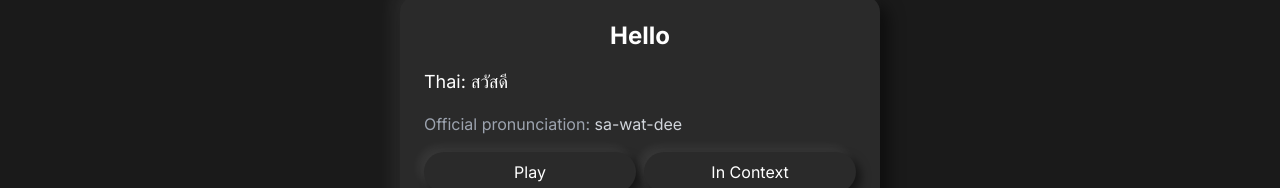
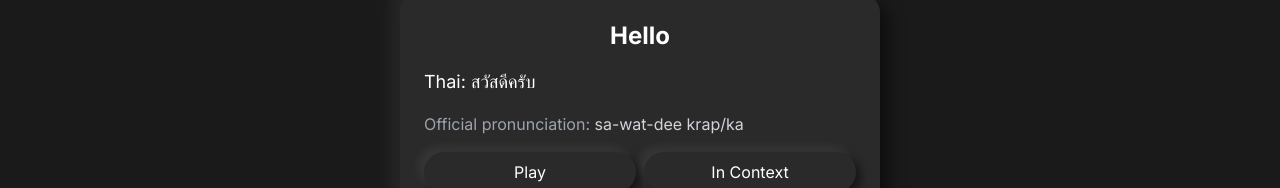
Before and after one commit to MaartenRischen/ThaiFlashcardsApp, a Next.js app: page / in a window 1280 px wide. Both pictures are taken after a click on the button "Show Answer". Shown: the part 312-500 px from the top of the page. Built offline with nearby package versions, Linux system fonts and the light colour scheme.

Commit message:
Add gender-sensitive Thai phrases with masculine/feminine variations and real-time toggle functionality

```diff
--- a/app/page.tsx
+++ b/app/page.tsx
@@ -12,13 +12,18 @@ import {
 import { Switch } from "@/app/components/ui/switch";
 
 interface ExampleSentence {
-  thai: string;
+  thai: string; // Default/neutral form
+  thaiMasculine?: string; // Optional masculine form
+  thaiFeminine?: string; // Optional feminine form
   pronunciation: string;
   translation: string;
 }
 
 interface Phrase {
-  thai: string;
+  thai: {
+    masculine: string;
+    feminine: string;
+  };
   pronunciation: string;
   mnemonic: string;
   english: string;
@@ -86,9 +91,11 @@ const GRADUATING_INTERVAL = 1; // First interval after learning in days
 const EASY_INTERVAL = 4; // Interval when rating Easy on new card
 const NEW_CARDS_PER_DAY = 20;
 
-// Add a new interface for the random sentence
+// Update RandomSentence interface to potentially hold both forms
 interface RandomSentence {
-  thai: string;
+  thai: string; // Default/neutral form
+  thaiMasculine?: string;
+  thaiFeminine?: string;
   english: string;
 }
 
@@ -109,8 +116,11 @@ const VERSION_INFO = {
 const INITIAL_PHRASES: Phrase[] = [
   {
     english: "Hello",
-    thai: "สวัสดี",
-    pronunciation: "sa-wat-dee",
+    thai: {
+      masculine: "สวัสดีครับ",
+      feminine: "สวัสดีค่ะ"
+    },
+    pronunciation: "sa-wat-dee krap/ka",
     mnemonic: "Think: 'Swadee' - like saying 'sweet day' quickly",
     examples: [
       {
@@ -127,8 +137,11 @@ const INITIAL_PHRASES: Phrase[] = [
   },
   {
     english: "Thank you",
-    thai: "ขอบคุณ",
-    pronunciation: "khop-khun",
+    thai: {
+      masculine: "ขอบคุณครับ",
+      feminine: "ขอบคุณค่ะ"
+    },
+    pronunciation: "khop-khun krap/ka",
     mnemonic: "Think: 'Cope-Kun' - you cope with kindness",
     examples: [
       {
@@ -145,8 +158,11 @@ const INITIAL_PHRASES: Phrase[] = [
   },
   {
     english: "Yes",
-    thai: "ใช่",
-    pronunciation: "chai",
+    thai: {
+      masculine: "ใช่ครับ",
+      feminine: "ใช่ค่ะ"
+    },
+    pronunciation: "chai krap/ka",
     mnemonic: "Think: 'Chai' - like the tea, say 'yes' to chai",
     examples: [
       {
@@ -163,8 +179,11 @@ const INITIAL_PHRASES: Phrase[] = [
   },
   {
     english: "No",
-    thai: "ไม่",
-    pronunciation: "mai",
+    thai: {
+      masculine: "ไม่ครับ",
+      feminine: "ไม่ค่ะ"
+    },
+    pronunciation: "mai krap/ka",
     mnemonic: "Think: 'My' - 'My answer is no'",
     examples: [
       {
@@ -181,8 +200,11 @@ const INITIAL_PHRASES: Phrase[] = [
   },
   {
     english: "How are you?",
-    thai: "สบายดีไหม",
-    pronunciation: "sa-bai-dee-mai",
+    thai: {
+      masculine: "สบายดีไหมครับ",
+      feminine: "สบายดีไหมคะ"
+    },
+    pronunciation: "sa-bai-dee-mai krap/ka",
     mnemonic: "Think: 'So bye, did I?' - asking about their well-being",
     examples: [
       {
@@ -199,8 +221,11 @@ const INITIAL_PHRASES: Phrase[] = [
   },
   {
     english: "What is your name?",
-    thai: "คุณชื่ออะไร",
-    pronunciation: "khun cheu a-rai",
+    thai: {
+      masculine: "คุณชื่ออะไรครับ",
+      feminine: "คุณชื่ออะไรคะ"
+    },
+    pronunciation: "khun cheu a-rai krap/ka",
     mnemonic: "Think: 'Koon chew a rye' - asking someone's name over rye bread",
     examples: [
       {
@@ -217,44 +242,61 @@ const INITIAL_PHRASES: Phrase[] = [
   },
   {
     english: "My name is...",
-    thai: "ฉันชื่อ...",
-    pronunciation: "chan cheu...",
+    thai: {
+      masculine: "ผมชื่อ...",
+      feminine: "ฉันชื่อ..."
+    },
+    pronunciation: "phom/chan cheu...",
     mnemonic: "Think: 'Chan chew' - I'm chewing as I tell my name",
     examples: [
       {
         thai: "ฉันชื่อปีเตอร์ ยินดีที่ได้รู้จัก",
-        pronunciation: "chan cheu Peter, yin-dee tee dai roo-jak",
+        thaiMasculine: "ผมชื่อปีเตอร์ ยินดีที่ได้รู้จักครับ",
+        thaiFeminine: "ฉันชื่อปีเตอร์ ยินดีที่ได้รู้จักค่ะ",
+        pronunciation: "phom/chan cheu Peter, yin-dee tee dai roo-jak krap/ka",
         translation: "My name is Peter, nice to meet you."
       },
       {
         thai: "สวัสดี ฉันชื่อมาร์ค ฉันมาจากอเมริกา",
-        pronunciation: "sa-wat-dee, chan cheu Mark, chan ma jak america",
+        thaiMasculine: "สวัสดีครับ ผมชื่อมาร์ค ผมมาจากอเมริกาครับ",
+        thaiFeminine: "สวัสดีค่ะ ฉันชื่อมาร์ค ฉันมาจากอเมริกาค่ะ",
+        pronunciation: "sa-wat-dee krap/ka, phom/chan cheu Mark, phom/chan ma jak america krap/ka",
         translation: "Hello, my name is Mark. I'm from America."
       }
     ]
   },
   {
     english: "I don't understand",
-    thai: "ฉันไม่เข้าใจ",
-    pronunciation: "chan mai kao-jai",
+    thai: {
+      masculine: "ผมไม่เข้าใจครับ",
+      feminine: "ฉันไม่เข้าใจค่ะ"
+    },
+    pronunciation: "phom/chan mai kao-jai krap/ka",
     mnemonic: "Think: 'Chan my cow-chai' - my cow doesn't understand either",
     examples: [
       {
         thai: "ฉันไม่เข้าใจ พูดช้าๆ ได้ไหม",
-        pronunciation: "chan mai kao-jai, pood cha cha dai mai",
+        thaiMasculine: "ผมไม่เข้าใจ พูดช้าๆ ได้ไหมครับ",
+        thaiFeminine: "ฉันไม่เข้าใจ พูดช้าๆ ได้ไหมคะ",
+        pronunciation: "phom/chan mai kao-jai, pood cha cha dai mai krap/ka",
         translation: "I don't understand. Can you speak slowly?"
       },
       {
         thai: "ขอโทษ ฉันไม่เข้าใจภาษาไทยดีนัก",
-        pronunciation: "kor-tote, chan mai kao-jai pasa thai dee nak",
+        thaiMasculine: "ขอโทษครับ ผมไม่เข้าใจภาษาไทยดีนักครับ",
+        thaiFeminine: "ขอโทษค่ะ ฉันไม่เข้าใจภาษาไทยดีนักค่ะ",
+        pronunciation: "kor-tote krap/ka, phom/chan mai kao-jai pasa thai dee nak krap/ka",
         translation: "Sorry, I don't understand Thai very well."
       }
     ]
   },
   {
     english: "Please speak slowly",
-    thai: "กรุณาพูดช้าๆ",
-    pronunciation: "ga-ru-na pood cha-cha",
+    thai: {
+      masculine: "กรุณาพูดช้าๆ ครับ",
+      feminine: "กรุณาพูดช้าๆ ค่ะ"
+    },
+    pronunciation: "ga-ru-na pood cha-cha krap/ka",
     mnemonic: "Think: 'Karuna' (kindness) 'pood cha-cha' (speak cha-cha dance - slowly)",
     examples: [
       {
@@ -271,8 +313,11 @@ const INITIAL_PHRASES: Phrase[] = [
   },
   {
     english: "Where is the bathroom?",
-    thai: "ห้องน้ำอยู่ที่ไหน",
-    pronunciation: "hong-nam yoo tee-nai",
+    thai: {
+      masculine: "ห้องน้ำอยู่ที่ไหนครับ",
+      feminine: "ห้องน้ำอยู่ที่ไหนคะ"
+    },
+    pronunciation: "hong-nam yoo tee-nai krap/ka",
     mnemonic: "Think: 'Hong-nam' sounds like 'home' with 'nam' (water) - where's the water room?",
     examples: [
       {
@@ -289,8 +334,11 @@ const INITIAL_PHRASES: Phrase[] = [
   },
   {
     english: "How much is this?",
-    thai: "อันนี้เท่าไหร่",
-    pronunciation: "an-nee tao-rai",
+    thai: {
+      masculine: "อันนี้เท่าไหร่ครับ",
+      feminine: "อันนี้เท่าไหร่คะ"
+    },
+    pronunciation: "an-nee tao-rai krap/ka",
     mnemonic: "Think: 'Annie, tell me how much!'",
     examples: [
       {
@@ -307,8 +355,11 @@ const INITIAL_PHRASES: Phrase[] = [
   },
   {
     english: "Delicious",
-    thai: "อร่อย",
-    pronunciation: "a-roi",
+    thai: {
+      masculine: "อร่อยครับ",
+      feminine: "อร่อยค่ะ"
+    },
+    pronunciation: "a-roi krap/ka",
     mnemonic: "Think: 'Ah, royal' - food fit for royalty",
     examples: [
       {
@@ -325,8 +376,11 @@ const INITIAL_PHRASES: Phrase[] = [
   },
   {
     english: "Today",
-    thai: "วันนี้",
-    pronunciation: "wan-nee",
+    thai: {
+      masculine: "วันนี้ครับ",
+      feminine: "วันนี้ค่ะ"
+    },
+    pronunciation: "wan-nee krap/ka",
     mnemonic: "Think: 'One knee' - today I hurt one knee",
     examples: [
       {
@@ -343,8 +397,11 @@ const INITIAL_PHRASES: Phrase[] = [
   },
   {
     english: "Tomorrow",
-    thai: "พรุ่งนี้",
-    pronunciation: "proong-nee",
+    thai: {
+      masculine: "พรุ่งนี้ครับ",
+      feminine: "พรุ่งนี้ค่ะ"
+    },
+    pronunciation: "proong-nee krap/ka",
     mnemonic: "Think: 'Prune-knee' - tomorrow I'll fix my pruned knee",
     examples: [
       {
@@ -361,13 +418,18 @@ const INITIAL_PHRASES: Phrase[] = [
   },
   {
     english: "Yesterday",
-    thai: "เมื่อวาน",
-    pronunciation: "meua-wan",
+    thai: {
+      masculine: "เมื่อวานครับ",
+      feminine: "เมื่อวานค่ะ"
+    },
+    pronunciation: "meua-wan krap/ka",
     mnemonic: "Think: 'Mew-a-waan' - the cat meowed all day yesterday",
     examples: [
       {
         thai: "เมื่อวานฉันไปตลาด",
-        pronunciation: "meua-wan chan pai ta-lad",
+        thaiMasculine: "เมื่อวานผมไปตลาด",
+        thaiFeminine: "เมื่อวานฉันไปตลาด",
+        pronunciation: "meua-wan phom/chan pai ta-lad",
         translation: "Yesterday I went to the market."
       },
       {
@@ -379,8 +441,11 @@ const INITIAL_PHRASES: Phrase[] = [
   },
   {
     english: "Water",
-    thai: "น้ำ",
-    pronunciation: "nam",
+    thai: {
+      masculine: "น้ำครับ",
+      feminine: "น้ำค่ะ"
+    },
+    pronunciation: "nam krap/ka",
     mnemonic: "Think: 'Nom' - like 'nom nom' drinking water",
     examples: [
       {
@@ -397,8 +462,11 @@ const INITIAL_PHRASES: Phrase[] = [
   },
   {
     english: "Food",
-    thai: "อาหาร",
-    pronunciation: "a-han",
+    thai: {
+      masculine: "อาหารครับ",
+      feminine: "อาหารค่ะ"
+    },
+    pronunciation: "a-han krap/ka",
     mnemonic: "Think: 'A-han' - 'a hand' full of food",
     examples: [
       {
@@ -415,8 +483,11 @@ const INITIAL_PHRASES: Phrase[] = [
   },
   {
     english: "Hot (temperature)",
-    thai: "ร้อน",
-    pronunciation: "ron",
+    thai: {
+      masculine: "ร้อนครับ",
+      feminine: "ร้อนค่ะ"
+    },
+    pronunciation: "ron krap/ka",
     mnemonic: "Think: 'Ron is hot' - Ron is always complaining about the heat",
     examples: [
       {
@@ -433,13 +504,18 @@ const INITIAL_PHRASES: Phrase[] = [
   },
   {
     english: "Cold",
-    thai: "หนาว",
-    pronunciation: "nao",
+    thai: {
+      masculine: "หนาวครับ",
+      feminine: "หนาวค่ะ"
+    },
+    pronunciation: "nao krap/ka",
     mnemonic: "Think: 'Now' - 'right now' I feel cold",
     examples: [
       {
         thai: "ฉันรู้สึกหนาว เปิดแอร์เย็นเกินไป",
-        pronunciation: "chan roo-suek nao, perd air yen gern pai",
+        thaiMasculine: "ผมรู้สึกหนาว เปิดแอร์เย็นเกินไป",
+        thaiFeminine: "ฉันรู้สึกหนาว เปิดแอร์เย็นเกินไป",
+        pronunciation: "phom/chan roo-suek nao, perd air yen gern pai",
         translation: "I feel cold, the air conditioning is too cool."
       },
       {
@@ -451,8 +527,11 @@ const INITIAL_PHRASES: Phrase[] = [
   },
   {
     english: "Good",
-    thai: "ดี",
-    pronunciation: "dee",
+    thai: {
+      masculine: "ดีครับ",
+      feminine: "ดีค่ะ"
+    },
+    pronunciation: "dee krap/ka",
     mnemonic: "Think: 'Dee' - sounds like the English word 'D' (grade) - better than an F!",
     examples: [
       {
@@ -469,8 +548,11 @@ const INITIAL_PHRASES: Phrase[] = [
   },
   {
     english: "Bad",
-    thai: "แย่",
-    pronunciation: "yae",
+    thai: {
+      masculine: "แย่ครับ",
+      feminine: "แย่ค่ะ"
+    },
+    pronunciation: "yae krap/ka",
     mnemonic: "Think: 'Yuck' - that's bad",
     examples: [
       {
@@ -487,8 +569,11 @@ const INITIAL_PHRASES: Phrase[] = [
   },
   {
     english: "Big",
-    thai: "ใหญ่",
-    pronunciation: "yai",
+    thai: {
+      masculine: "ใหญ่ครับ",
+      feminine: "ใหญ่ค่ะ"
+    },
+    pronunciation: "yai krap/ka",
     mnemonic: "Think: 'Y-eye' - big like your eye",
     examples: [
       {
@@ -505,8 +590,11 @@ const INITIAL_PHRASES: Phrase[] = [
   },
   {
     english: "Small",
-    thai: "เล็ก",
-    pronunciation: "lek",
+    thai: {
+      masculine: "เล็กครับ",
+      feminine: "เล็กค่ะ"
+    },
+    pronunciation: "lek krap/ka",
     mnemonic: "Think: 'Fleck' - something tiny like a fleck of dust",
     examples: [
       {
@@ -516,15 +604,20 @@ const INITIAL_PHRASES: Phrase[] = [
       },
       {
         thai: "ฉันชอบสุนัขตัวเล็ก",
-        pronunciation: "chan chop su-nak tua lek",
+        thaiMasculine: "ผมชอบสุนัขตัวเล็ก",
+        thaiFeminine: "ฉันชอบสุนัขตัวเล็ก",
+        pronunciation: "phom/chan chop su-nak tua lek",
         translation: "I like small dogs."
       }
     ]
   },
   {
     english: "Left",
-    thai: "ซ้าย",
-    pronunciation: "sai",
+    thai: {
+      masculine: "ซ้ายครับ",
+      feminine: "ซ้ายค่ะ"
+    },
+    pronunciation: "sai krap/ka",
     mnemonic: "Think: 'Sigh' - I sigh when I go left",
     examples: [
       {
@@ -541,8 +634,11 @@ const INITIAL_PHRASES: Phrase[] = [
   },
   {
     english: "Right",
-    thai: "ขวา",
-    pronunciation: "kwaa",
+    thai: {
+      masculine: "ขวาครับ",
+      feminine: "ขวาค่ะ"
+    },
+    pronunciation: "kwaa krap/ka",
     mnemonic: "Think: 'Qua' - like 'quaaaack' right turn for ducks",
     examples: [
       {
@@ -552,20 +648,27 @@ const INITIAL_PHRASES: Phrase[] = [
       },
       {
         thai: "ฉันถนัดมือขวา",
-        pronunciation: "chan ta-nat meu kwaa",
+        thaiMasculine: "ผมถนัดมือขวา",
+        thaiFeminine: "ฉันถนัดมือขวา",
+        pronunciation: "phom/chan ta-nat meu kwaa",
         translation: "I am right-handed."
       }
     ]
   },
   {
     english: "One",
-    thai: "หนึ่ง",
-    pronunciation: "neung",
+    thai: {
+      masculine: "หนึ่งครับ",
+      feminine: "หนึ่งค่ะ"
+    },
+    pronunciation: "neung krap/ka",
     mnemonic: "Think: 'Nung' - number one",
     examples: [
       {
         thai: "ฉันต้องการกาแฟหนึ่งแก้ว",
-        pronunciation: "chan tong-gan ka-fae neung kaew",
+        thaiMasculine: "ผมต้องการกาแฟหนึ่งแก้ว",
+        thaiFeminine: "ฉันต้องการกาแฟหนึ่งแก้ว",
+        pronunciation: "phom/chan tong-gan ka-fae neung kaew",
         translation: "I want one cup of coffee."
       },
       {
@@ -577,13 +680,18 @@ const INITIAL_PHRASES: Phrase[] = [
   },
   {
     english: "Two",
-    thai: "สอง",
-    pronunciation: "song",
+    thai: {
+      masculine: "สองครับ",
+      feminine: "สองค่ะ"
+    },
+    pronunciation: "song krap/ka",
     mnemonic: "Think: 'Song' - I sing two songs",
     examples: [
       {
         thai: "ฉันมีพี่น้องสองคน",
-        pronunciation: "chan mee pee-nong song kon",
+        thaiMasculine: "ผมมีพี่น้องสองคน",
+        thaiFeminine: "ฉันมีพี่น้องสองคน",
+        pronunciation: "phom/chan mee pee-nong song kon",
         translation: "I have two siblings."
       },
       {
@@ -595,13 +703,18 @@ const INITIAL_PHRASES: Phrase[] = [
   },
   {
     english: "Three",
-    thai: "สาม",
-    pronunciation: "saam",
+    thai: {
+      masculine: "สามครับ",
+      feminine: "สามค่ะ"
+    },
+    pronunciation: "saam krap/ka",
     mnemonic: "Think: 'Sam' - my friend Sam always counts to three",
     examples: [
       {
         thai: "ฉันต้องการจองห้องพักสามคืน",
-        pronunciation: "chan tong-gan jong hong pak saam keun",
+        thaiMasculine: "ผมต้องการจองห้องพักสามคืน",
+        thaiFeminine: "ฉันต้องการจองห้องพักสามคืน",
+        pronunciation: "phom/chan tong-gan jong hong pak saam keun",
         translation: "I want to book a room for three nights."
       },
       {
@@ -613,13 +726,18 @@ const INITIAL_PHRASES: Phrase[] = [
   },
   {
     english: "Thank you very much",
-    thai: "ขอบคุณมาก",
-    pronunciation: "khop-khun mak",
+    thai: {
+      masculine: "ขอบคุณมากครับ",
+      feminine: "ขอบคุณมากค่ะ"
+    },
+    pronunciation: "khop-khun mak krap/ka",
     mnemonic: "Think: 'Cope-Kun Mark' - Mark copes with extreme kindness",
     examples: [
       {
         thai: "ขอบคุณมากที่ช่วยเหลือฉัน",
-        pronunciation: "khop-khun mak tee chuay-lue chan",
+        thaiMasculine: "ขอบคุณมากที่ช่วยเหลือผม",
+        thaiFeminine: "ขอบคุณมากที่ช่วยเหลือฉัน",
+        pronunciation: "khop-khun mak tee chuay-lue phom/chan",
         translation: "Thank you very much for helping me."
       },
       {
@@ -631,8 +749,11 @@ const INITIAL_PHRASES: Phrase[] = [
   },
   {
     english: "You're welcome",
-    thai: "ด้วยความยินดี",
-    pronunciation: "duay kwaam yin-dee",
+    thai: {
+      masculine: "ด้วยความยินดีครับ",
+      feminine: "ด้วยความยินดีค่ะ"
+    },
+    pronunciation: "duay kwaam yin-dee krap/ka",
     mnemonic: "Think: 'Doo-why come yin-dee' - do why? because I come with pleasure",
     examples: [
       {
@@ -649,8 +770,11 @@ const INITIAL_PHRASES: Phrase[] = [
   },
   {
     english: "Sorry",
-    thai: "ขอโทษ",
-    pronunciation: "kor-tote",
+    thai: {
+      masculine: "ขอโทษครับ",
+      feminine: "ขอโทษค่ะ"
+    },
+    pronunciation: "kor-tote krap/ka",
     mnemonic: "Think: 'Core-toast' - I accidentally burned your toast, sorry!",
     examples: [
       {
@@ -660,12 +784,25 @@ const INITIAL_PHRASES: Phrase[] = [
       },
       {
         thai: "ขอโทษ ฉันไม่ได้ตั้งใจ",
-        pronunciation: "kor-tote, chan mai dai tang jai",
+        thaiMasculine: "ขอโทษ ผมไม่ได้ตั้งใจ",
+        thaiFeminine: "ขอโทษ ฉันไม่ได้ตั้งใจ",
+        pronunciation: "kor-tote, phom/chan mai dai tang jai",
         translation: "Sorry, I didn't mean to."
       }
     ]
   }
 ];
+
+// Add a helper function to get the correct gender form
+const getThaiWithGender = (phrase: Phrase, isMale: boolean) => {
+  return isMale ? phrase.thai.masculine : phrase.thai.feminine;
+};
+
+// Add helper function for gendered pronunciation
+const getGenderedPronunciation = (phrase: Phrase, isMale: boolean) => {
+  // For phrases where the first-person pronoun might change between phom/chan
+  return phrase.pronunciation.replace("phom/chan", isMale ? "phom" : "chan");
+};
 
 export default function ThaiFlashcards() {
   const [phrases] = useState<Phrase[]>(INITIAL_PHRASES);
@@ -822,10 +959,10 @@ export default function ThaiFlashcards() {
   // Auto-play when answer is shown
   useEffect(() => {
     if (autoplay && showAnswer && !prevShowAnswerRef.current && !isPlaying && voicesLoaded) {
-      speak(phrases[index].thai);
+      speak(getThaiWithGender(phrases[index], isMale));
     }
     prevShowAnswerRef.current = showAnswer;
-  }, [showAnswer, autoplay, phrases, index, isPlaying, voicesLoaded]);
+  }, [showAnswer, autoplay, phrases, index, isPlaying, voicesLoaded, isMale]);
 
   // Add a new useEffect to update the active cards on component mount and when cardProgress changes
   useEffect(() => {
@@ -962,21 +1099,56 @@ export default function ThaiFlashcards() {
     window.location.reload();
   };
 
+  // Add a useEffect to update random sentence when gender changes
+  useEffect(() => {
+    if (randomSentence) {
+      // Regenerate the random sentence when gender changes
+      const examples = phrases[index].examples || [];
+      if (examples.length > 0) {
+        // Find the example that matches the current randomSentence
+        // This ensures we keep the same example but update the gender
+        const currentExample = examples.find(ex =>
+          ex.thai === randomSentence.thai ||
+          ex.thaiMasculine === randomSentence.thai ||
+          ex.thaiFeminine === randomSentence.thai
+        );
+
+        if (currentExample) {
+          const thaiText = isMale
+            ? (currentExample.thaiMasculine || currentExample.thai)
+            : (currentExample.thaiFeminine || currentExample.thai);
+
+          setRandomSentence({
+            thai: thaiText,
+            english: currentExample.translation
+          });
+        }
+      }
+    }
+  }, [isMale, phrases, index, randomSentence]);
+
   // Function to generate a random sentence
   const generateRandomPhrase = () => {
-    const currentWord = phrases[index].thai;
     const examples = phrases[index].examples || [];
 
     if (examples.length > 0) {
       const randomIndex = Math.floor(Math.random() * examples.length);
       const example = examples[randomIndex];
+
+      // Select the correct Thai form based on gender
+      const thaiText = isMale
+        ? (example.thaiMasculine || example.thai)
+        : (example.thaiFeminine || example.thai);
+
       setRandomSentence({
-        thai: example.thai,
+        thai: thaiText,
         english: example.translation
       });
       setDialogOpen(true);
-      return example.thai;
+      return thaiText;
     } else {
+      // If no examples, return the main phrase with gender
+      const currentWord = getThaiWithGender(phrases[index], isMale);
       setRandomSentence(null);
       setDialogOpen(true);
       return currentWord;
@@ -1176,6 +1348,11 @@ export default function ThaiFlashcards() {
           {randomSentence && (
             <div className="p-4 space-y-2 rounded-xl bg-[#222] border border-[#333] neumorphic">
               <h3 className="text-sm text-blue-400 uppercase tracking-wider mb-1">In Context</h3>
+              <div className="flex items-center justify-end space-x-2 pb-2">
+                <span className="text-gray-400 text-sm">♂</span>
+                <Switch checked={isMale} onCheckedChange={setIsMale} aria-label="Toggle Gender"/>
+                <span className="text-gray-400 text-sm">♀</span>
+              </div>
               <p className="text-base text-white font-medium">{randomSentence.thai}</p>
               <p className="text-sm text-gray-400 italic">{randomSentence.english}</p>
             </div>
@@ -1184,18 +1361,18 @@ export default function ThaiFlashcards() {
           {showAnswer ? (
             <div className="space-y-4">
               <div>
-                <p className="text-lg">Thai: <span className="text-white">{phrases[index].thai}</span></p>
+                <p className="text-lg">Thai: <span className="text-white">{getThaiWithGender(phrases[index], isMale)}</span></p>
               </div>
 
               <div>
                 <p className="text-gray-400">
-                  Official pronunciation: <span className="text-gray-300">{phrases[index].pronunciation}</span>
+                  Official pronunciation: <span className="text-gray-300">{getGenderedPronunciation(phrases[index], isMale)}</span>
                 </p>
               </div>
 
               <div className="grid grid-cols-2 gap-2">
                 <button
-                  onClick={() => speak(phrases[index].thai)}
+                  onClick={() => speak(getThaiWithGender(phrases[index], isMale))}
                   disabled={isPlaying}
                   className="neumorphic-button flex-1"
                 >
@@ -1205,9 +1382,10 @@ export default function ThaiFlashcards() {
                   <DialogTrigger asChild>
                     <button
                       onClick={() => {
-                        const phrase = generateRandomPhrase();
-                        if (phrase) {
-                          speak(phrase);
+                        // generateRandomPhrase now returns the correct gender form
+                        const phraseToSpeak = generateRandomPhrase();
+                        if (phraseToSpeak) {
+                          speak(phraseToSpeak);
                         }
                       }}
                       disabled={isPlaying}
@@ -1222,6 +1400,13 @@ export default function ThaiFlashcards() {
                       <DialogDescription className="pt-4">
                         {randomSentence ? (
                           <div className="space-y-4">
+                            {/* Add the mirrored switch here */}
+                            <div className="flex items-center justify-end space-x-2 pb-2">
+                              <span className="text-gray-400 text-sm">♂</span>
+                              <Switch checked={isMale} onCheckedChange={setIsMale} aria-label="Toggle Gender"/>
+                              <span className="text-gray-400 text-sm">♀</span>
+                            </div>
+                            {/* Use the already selected gender-specific randomSentence.thai */}
                             <div className="text-xl font-medium text-white">
                               {randomSentence.thai}
                             </div>
@@ -1509,7 +1694,7 @@ export default function ThaiFlashcards() {
                     </div>
                     <div className="flex items-center space-x-3 text-sm">
                       <span className="text-gray-400">
-                        {phrase.thai}
+                        {getThaiWithGender(phrase, isMale)}
                       </span>
                       <span className={`px-2 py-0.5 rounded text-xs ${color.replace('bg-', 'bg-opacity-20 text-')}`}>
                         {label}
@@ -1519,7 +1704,7 @@ export default function ThaiFlashcards() {
                         onClick={(e) => {
                           e.stopPropagation();
                           if (!isPlaying) {
-                            speak(phrase.thai);
+                            speak(getThaiWithGender(phrase, isMale));
                           }
                         }}
                       >
```
